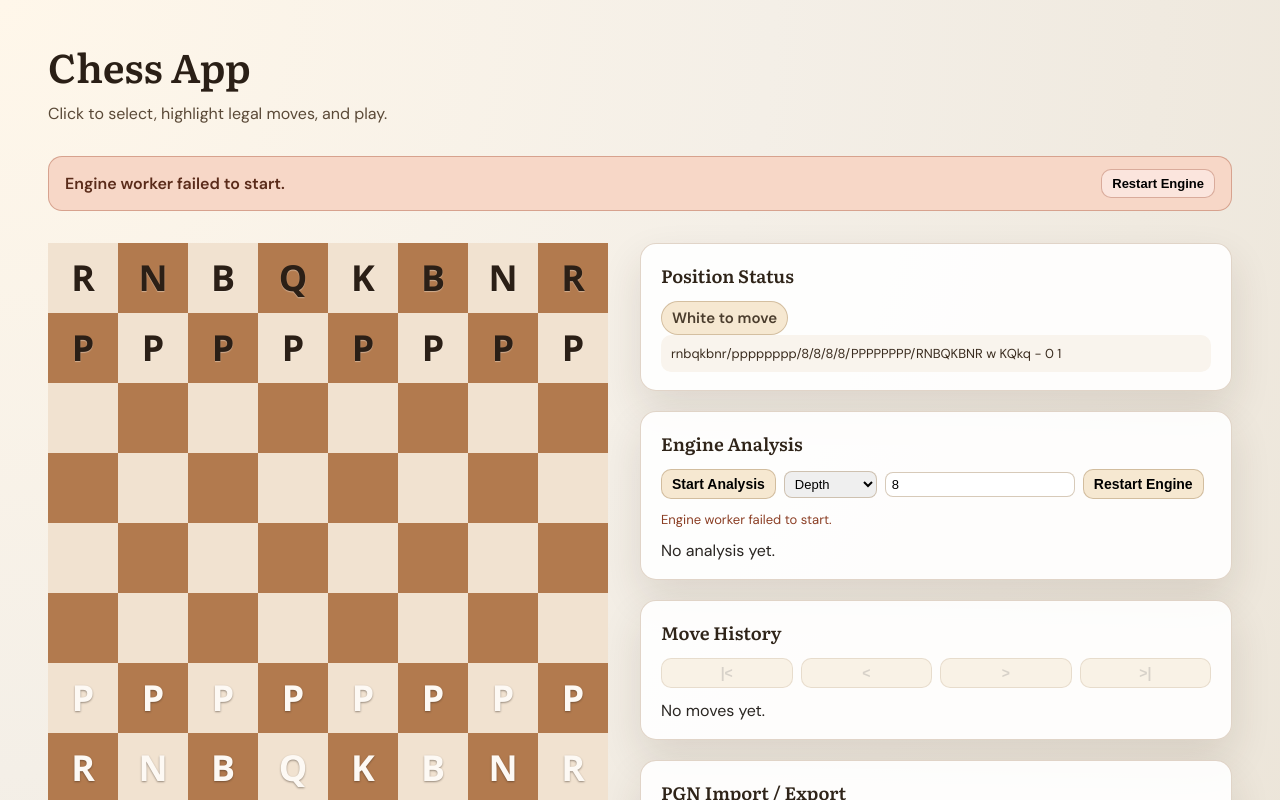
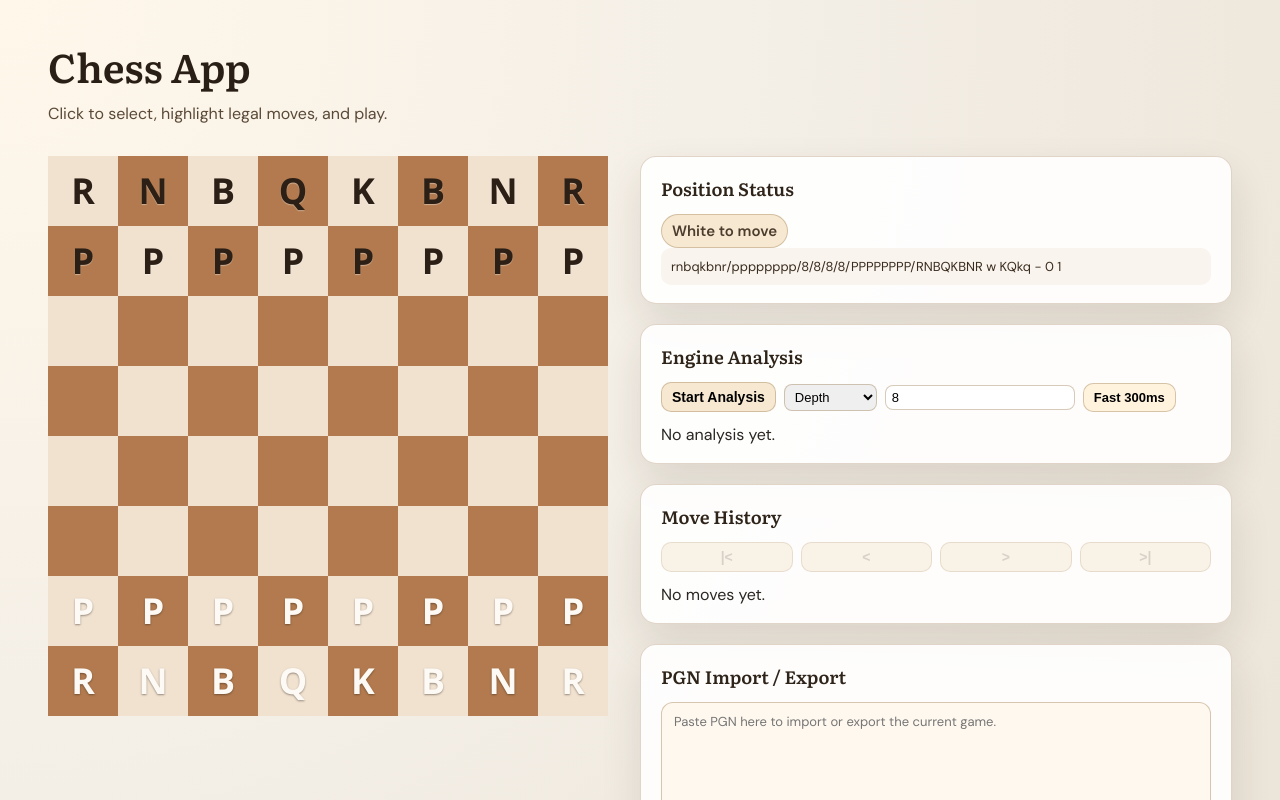
Before and after one commit to sultanMEHMET-1/chessApp, a React (Vite) app: page / in a window 1280 px wide. Shown: the top 800 px of the page. Built offline with nearby package versions, Linux system fonts and the light colour scheme.

Commit message:
feat: add analysis loading feedback
Show an animated loading state while the engine starts or searches so users get immediate feedback after clicking Start.

Expose engine readiness to the panel and add a fast time-based preset for quicker analysis.

```diff
--- a/src/engine/useEngineAnalysis.ts
+++ b/src/engine/useEngineAnalysis.ts
@@ -142,6 +142,7 @@
     requestId: state.requestId,
     status: state.status,
     error: state.error,
+    isReady,
     restart
   };
 }
--- a/src/ui/ChessApp.tsx
+++ b/src/ui/ChessApp.tsx
@@ -274,6 +274,7 @@
               lines={analysis.lines}
               status={analysis.status}
               error={analysis.error}
+              isReady={analysis.isReady}
               requestId={analysis.requestId}
               onToggle={setAnalysisEnabled}
               onModeChange={setAnalysisMode}
--- a/src/ui/panels/AnalysisPanel.module.css
+++ b/src/ui/panels/AnalysisPanel.module.css
@@ -20,6 +20,16 @@
   cursor: pointer;
 }
 
+.presetButton {
+  border: 1px solid rgba(156, 122, 82, 0.4);
+  background: #fff3de;
+  border-radius: 10px;
+  padding: 6px 10px;
+  font-size: 13px;
+  font-weight: 600;
+  cursor: pointer;
+}
+
 .select,
 .input {
   border: 1px solid rgba(156, 122, 82, 0.4);
@@ -31,6 +41,49 @@
 .lineList {
   display: grid;
   gap: 10px;
+}
+
+.loadingRow {
+  display: flex;
+  align-items: center;
+  gap: 8px;
+  font-size: 13px;
+  color: #5a4937;
+}
+
+.loadingLabel {
+  font-weight: 600;
+}
+
+.spinner {
+  width: 12px;
+  height: 12px;
+  border-radius: 50%;
+  border: 2px solid rgba(156, 122, 82, 0.35);
+  border-top-color: #9c7a52;
+  animation: spin 0.9s linear infinite;
+}
+
+.loadingDots {
+  display: inline-flex;
+  align-items: center;
+  gap: 4px;
+}
+
+.loadingDot {
+  width: 5px;
+  height: 5px;
+  border-radius: 50%;
+  background: rgba(90, 73, 55, 0.7);
+  animation: pulse 1.2s ease-in-out infinite;
+}
+
+.loadingDot:nth-child(2) {
+  animation-delay: 0.2s;
+}
+
+.loadingDot:nth-child(3) {
+  animation-delay: 0.4s;
 }
 
 .lineItem {
@@ -70,3 +123,21 @@
   color: #8b3e24;
   font-size: 13px;
 }
+
+@keyframes spin {
+  to {
+    transform: rotate(360deg);
+  }
+}
+
+@keyframes pulse {
+  0%,
+  100% {
+    transform: scale(0.7);
+    opacity: 0.4;
+  }
+  50% {
+    transform: scale(1);
+    opacity: 1;
+  }
+}
--- a/src/ui/panels/AnalysisPanel.tsx
+++ b/src/ui/panels/AnalysisPanel.tsx
@@ -5,6 +5,8 @@
 const PAWN_DECIMALS = 2; // Show two decimals for evaluation.
 const MIN_ANALYSIS_VALUE = 1; // Analysis settings must be positive.
 const REQUEST_ID_IDLE = 'idle'; // Placeholder when analysis is not running.
+const FAST_ANALYSIS_MODE: AnalysisMode = 'time';
+const FAST_ANALYSIS_VALUE_MS = 300; // Quick preset for faster feedback.
 
 const ANALYSIS_MODES: Array<{ value: AnalysisMode; label: string }> = [
   { value: 'depth', label: 'Depth' },
@@ -19,6 +21,7 @@
   lines: AnalysisLine[];
   status: 'idle' | 'running' | 'error';
   error?: string;
+  isReady: boolean;
   requestId: string | null;
   onToggle: (enabled: boolean) => void;
   onModeChange: (mode: AnalysisMode) => void;
@@ -42,12 +45,15 @@
   lines,
   status,
   error,
+  isReady,
   requestId,
   onToggle,
   onModeChange,
   onValueChange,
   onRestart
 }: AnalysisPanelProps) {
+  const showLoading = enabled && !error && lines.length === 0;
+  const loadingLabel = isReady ? 'Analyzing' : 'Starting engine';
   return (
     <div
       className={styles.panel}
@@ -83,6 +89,16 @@
           onChange={(event) => onValueChange(Number(event.target.value))}
           data-testid="analysis-value"
         />
+        <button
+          type="button"
+          className={styles.presetButton}
+          onClick={() => {
+            onModeChange(FAST_ANALYSIS_MODE);
+            onValueChange(FAST_ANALYSIS_VALUE_MS);
+          }}
+        >
+          Fast {FAST_ANALYSIS_VALUE_MS}ms
+        </button>
         {status === 'error' && (
           <button type="button" className={styles.controlButton} onClick={onRestart}>
             Restart Engine
@@ -91,6 +107,17 @@
       </div>
       {error && <div className={styles.error}>{error}</div>}
       <div className={styles.lineList}>
+        {showLoading && (
+          <div className={styles.loadingRow} data-testid="analysis-loading">
+            <span className={styles.spinner} aria-hidden="true" />
+            <span className={styles.loadingLabel}>{loadingLabel}</span>
+            <span className={styles.loadingDots} aria-hidden="true">
+              <span className={styles.loadingDot} />
+              <span className={styles.loadingDot} />
+              <span className={styles.loadingDot} />
+            </span>
+          </div>
+        )}
         {lines.map((line) => (
           <div
             key={line.multipv}
@@ -112,7 +139,7 @@
             </div>
           </div>
         ))}
-        {lines.length === 0 && <span>No analysis yet.</span>}
+        {lines.length === 0 && !showLoading && <span>No analysis yet.</span>}
       </div>
     </div>
   );
```
